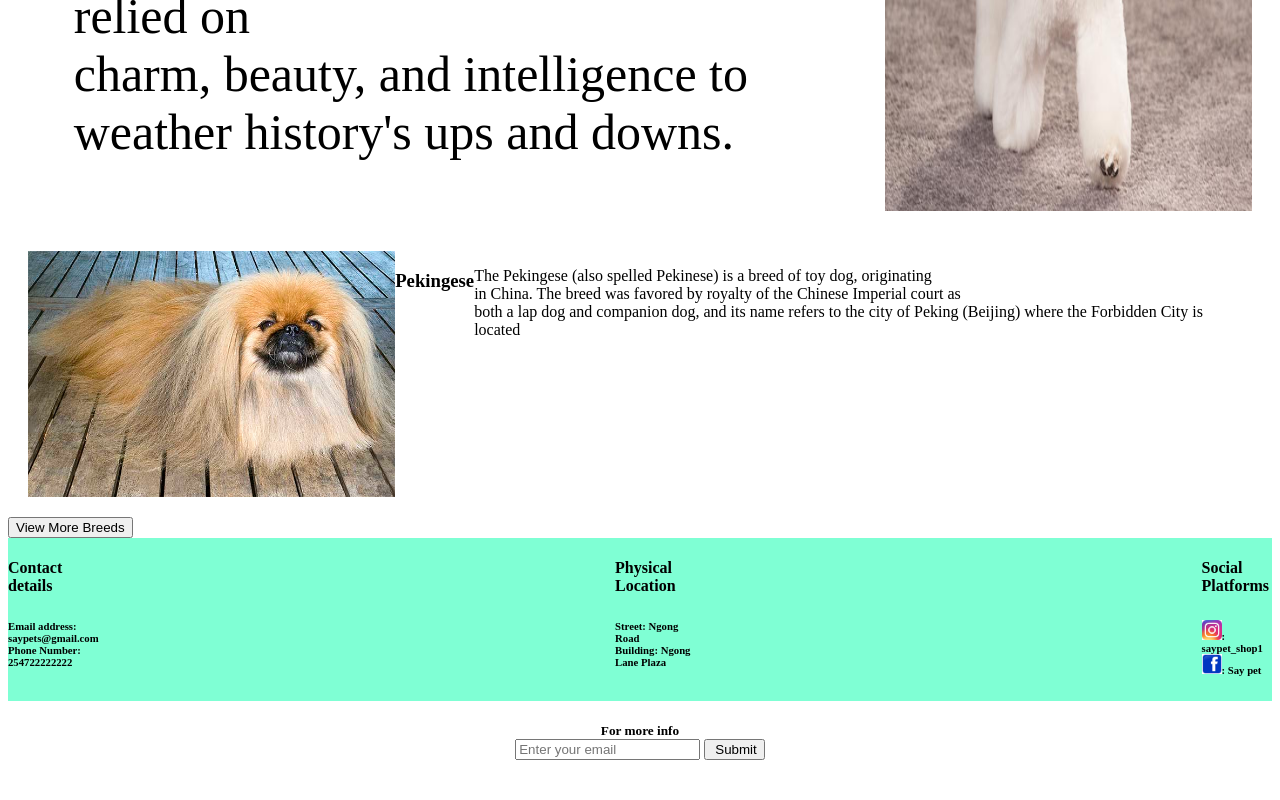
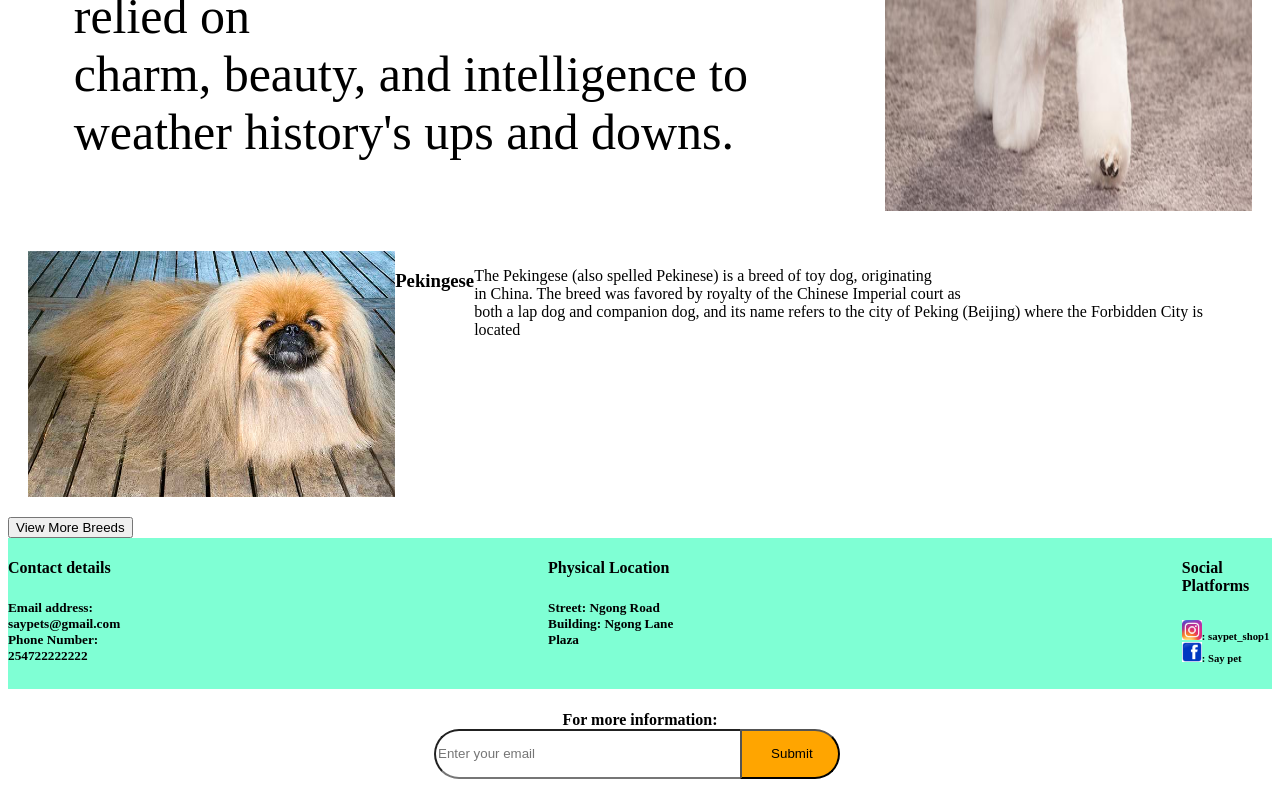
Before and after one commit to danknjoroge/SayPet-Shop, a plain HTML site: page index.html in a window 1280 px wide. Shown: the part 1685-2485 px from the top of the page. Drawn offline with Linux system fonts and the light colour scheme.

Commit message:
added a button

```diff
--- a/index.css
+++ b/index.css
@@ -69,21 +69,19 @@ padding: 20px;
 
 
 
+/*footer section*/
 
-
-  main{
+main{
     display: flex;
     background-color: aquamarine;
   }
-  #location{
+#location{
       flex-grow: 1;
-      padding-left: 40%;
+      padding-left: 30%;
 
   }
-  #three{
-      flex-grow: 1;
-  }
-  #socials{
+
+#socials{
       flex-grow: 2;
       position: relative;
       padding-left: 40%;
@@ -94,3 +92,20 @@ padding: 20px;
     text-align: center;
     border-radius: 20px;
 }
+
+input[type="text"]{
+    border-radius: 25px 0 0 25px;
+    height: 44px;
+    width: 300px;
+
+}
+
+
+input[type="submit"]{
+ border-radius: 0 25px 25px 0;
+ left: -6px;
+ position: relative;
+ background-color: orange;
+ height: 50px;
+ width: 100px;
+}
--- a/index.html
+++ b/index.html
@@ -111,11 +111,11 @@
             <h4>
                 Contact details
             </h4>
-            <h6>
+            <h5>
                 Email address: saypets@gmail.com
                 <br>
                 Phone Number: 254722222222
-            </h6>
+            </h5>
 
 
         </div>
@@ -124,11 +124,11 @@
             <h4>
                 Physical Location
             </h4>
-            <h6>
+            <h5>
                 Street: Ngong Road
                 <br>
                 Building: Ngong Lane Plaza
-            </h6>
+            </h5>
         </div>
         <div id="socials">
             <h4>
@@ -143,8 +143,8 @@
         </div>
     </main>
     <section class="submit">
-        <h5>
-            For more info
+        <h4>
+            For more information:
             <br>
           <form action="">
               <input type="text" placeholder="Enter your email" >
@@ -152,7 +152,7 @@
 
           </form>
 
-        </h5>
+        </h4>
     </section>
 
 </body>
```
